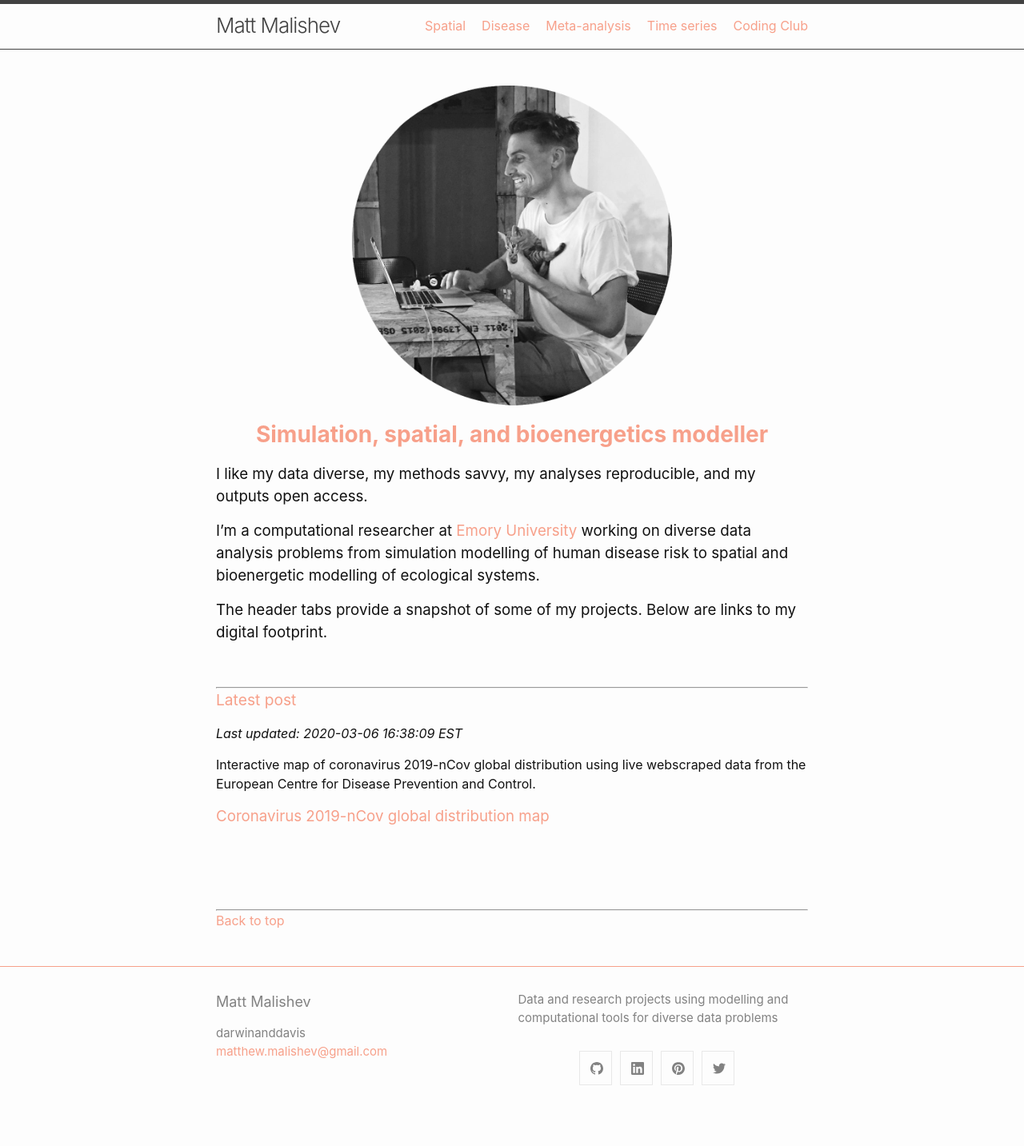
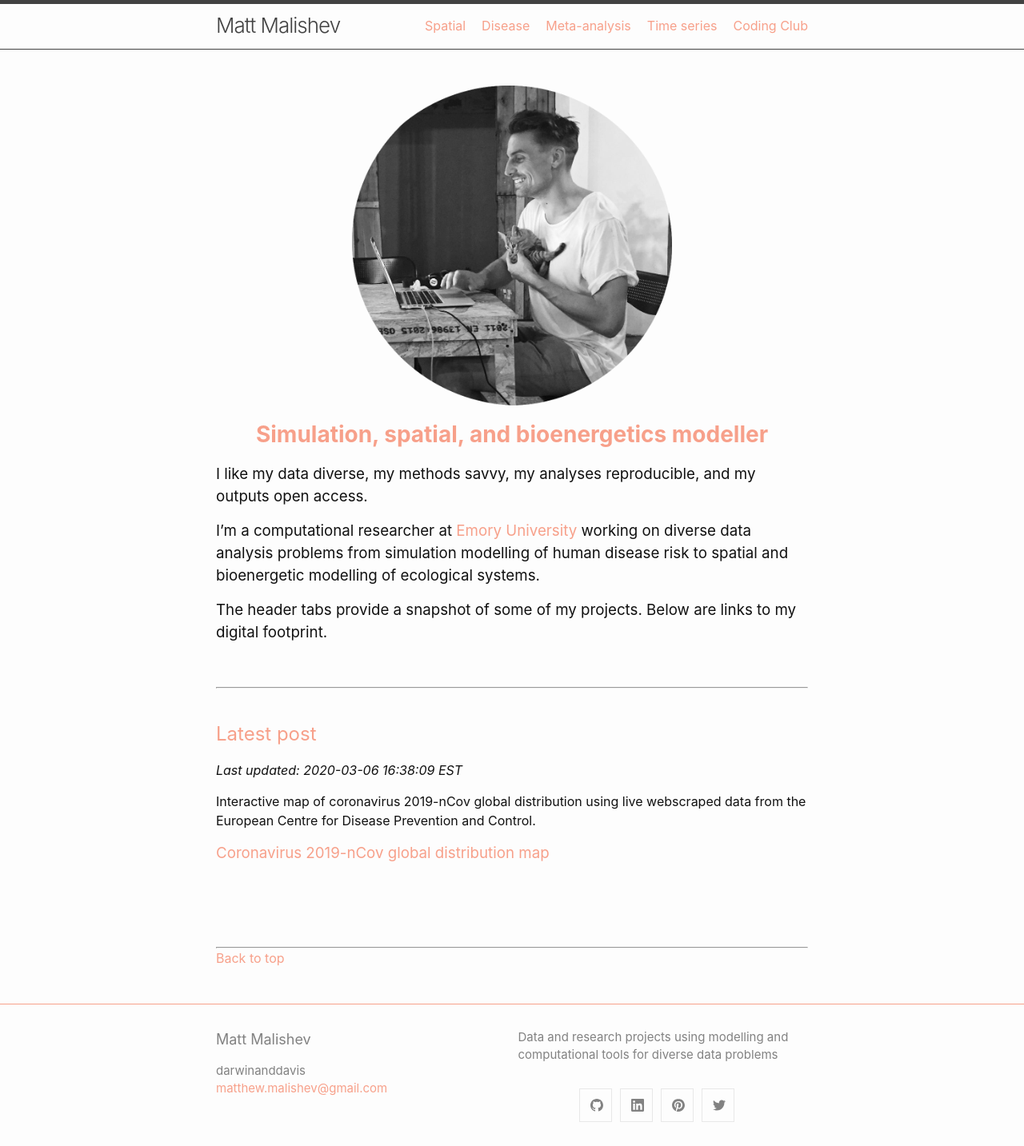
Before and after one commit to darwinanddavis/DataPortfolio, a Jekyll site: the page built from index.md, in a window 1280 px wide. Shown: the whole page at 80% size. Built offline with Jekyll 4.4.1, drawn with Linux system fonts in a browser that asks for light colours; our own code applies the rules of GitHub Pages for plain Markdown files; before the commit the page ends 1387 px from its top, so only the background shows below that.

Commit message:
update latest post heading2

```diff
--- a/index.md
+++ b/index.md
@@ -23,7 +23,9 @@
 
 ******
 
-<p style="color: #F7A08A; font-size:120%">
+<br>
+
+<p style="color: #F7A08A; font-size:150%">
 	Latest post
 </p>
 
```
